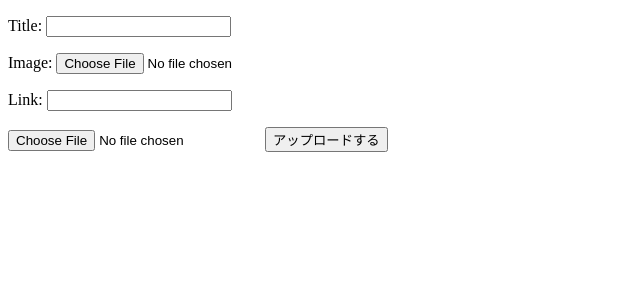
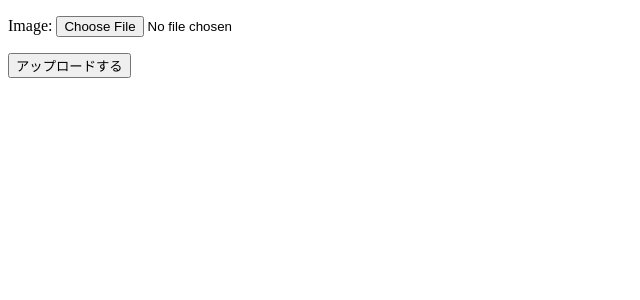
Before and after one commit to boss0703/uploadsite, a Django app: page / in a window 1280 px wide. Shown: the top 300 px of the page, without its empty margins (0-640 px from the left). Run offline with Django 3.2, Linux system fonts and the light colour scheme.

Commit message:
ファイルアップロード完成

```diff
--- a/upload/forms.py
+++ b/upload/forms.py
@@ -6,4 +6,4 @@ from upload.models import ImageFileModel
 class UploadForm(forms.ModelForm):
     class Meta:
         model = ImageFileModel
-        fields = ('title', 'image', 'link')
+        fields = ('image', )
--- a/upload/models.py
+++ b/upload/models.py
@@ -2,8 +2,5 @@ from django.db import models
 
 
 class ImageFileModel(models.Model):
-    author = models.CharField(max_length=20)
-    title = models.CharField(max_length=100)
     image = models.ImageField(upload_to='images', blank=True, null=True)
-    link = models.CharField(max_length=200)
     published_date = models.DateTimeField(blank=True, null=True)
--- a/upload/templates/upload/index.html
+++ b/upload/templates/upload/index.html
@@ -4,7 +4,6 @@
 <form method="post" enctype="multipart/form-data">
     {% csrf_token %}
     {{ form.as_p }}
-    <input type="file" id="uploadImageFile" name="uploadImageFile">
     <button type="submit">アップロードする</button>
 </form>
 {% endblock %}
--- a/upload/views.py
+++ b/upload/views.py
@@ -12,30 +12,16 @@ def index(request):
         if form.is_valid():
             print("valid")
             image_file = ImageFileModel()
-            image_file.title = request.POST['title']
             image_file.image = request.FILES['image']
-            image_file.author = request.user
             image_file.published_date = timezone.now()
 
             image_file.save()
             form.save()
-            render(request, 'upload/index.html')
+            render(request, 'upload/index.html', {'form': form})
         else:
             print("not")
             form = UploadForm()
-            render(request, 'upload/index.html')
+            render(request, 'upload/index.html', {'form': form})
     else:
         form = UploadForm()
     return render(request, 'upload/index.html', {'form': form})
-
-
-# def form_upload(request):
-#     if request.method == 'POST':
-#         form = UploadForm(request.POST, request.FILES)
-#
-#     if form.is_valid():
-#         form.save()
-#         return redirect('index')
-#     else:
-#         form = UploadForm()
-#         return redirect('index')
--- a/uploadsite/settings.py
+++ b/uploadsite/settings.py
@@ -122,6 +122,3 @@ STATIC_URL = '/static/'
 
 MEDIA_ROOT = Path(BASE_DIR) / 'media'
 MEDIA_URL = '/media/'
-
-IMAGE_ROOT = Path(BASE_DIR) / 'images'
-IMAGE_URL = '/images/'
--- a/uploadsite/urls.py
+++ b/uploadsite/urls.py
@@ -24,4 +24,4 @@ urlpatterns = [
 ]
 
 if settings.DEBUG:
-    urlpatterns += static(settings.IMAGE_URL, document_root=settings.IMAGE_ROOT)
+    urlpatterns += static(settings.MEDIA_URL, document_root=settings.MEDIA_ROOT)
```
